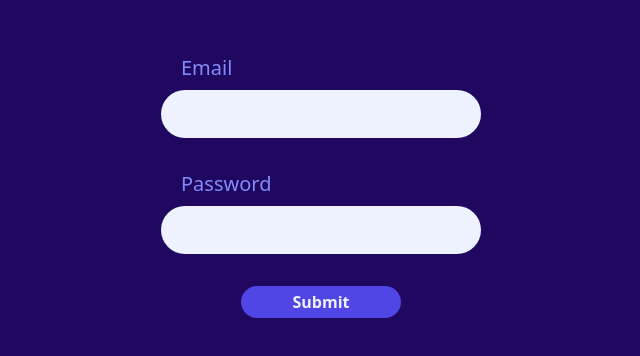
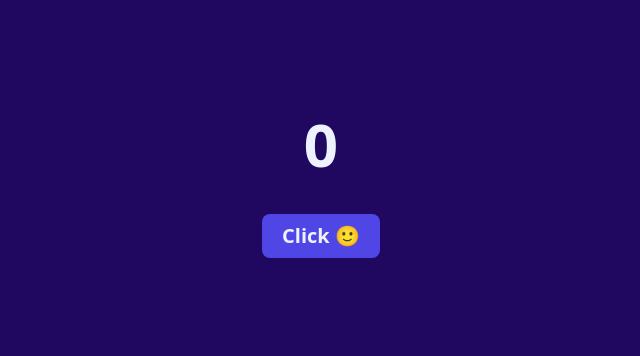
Before and after one commit to dipsingha360/hook, a React (Vite) app: page / in a window 1280 px wide. Shown: the part 214-570 px from the top of the page, without its empty margins (319-959 px from the left). Built offline with nearby package versions, Linux system fonts and the light colour scheme.

Commit message:
UseEffect hook

```diff
--- a/src/App.jsx
+++ b/src/App.jsx
@@ -3,6 +3,7 @@ import ShortCircuit from "./components/ShortCircuit";
 import UseStateArray from "./components/UseStateArray";
 import UseStateObj from "./components/UseStateObj";
 import BasicForm from "./components/forms/BasicForm";
+import FirstUseEffects from "./components/useEffects/FirstUseEffects";
 
 function App() {
   return (
@@ -11,7 +12,8 @@ function App() {
       {/* <UseStateArray /> */}
       {/* <UseStateObj /> */}
       {/* <ShortCircuit /> */}
-      <BasicForm />
+      {/* <BasicForm /> */}
+      <FirstUseEffects />
     </div>
   );
 }
--- /dev/null
+++ b/src/components/useEffects/FirstUseEffects.jsx
@@ -0,0 +1,31 @@
+import React, { useEffect, useState } from "react";
+
+function FirstUseEffects() {
+  const [count, setCount] = useState(0);
+
+  useEffect(() => {
+    document.title = `Chats ${count > 0 ? `(${count})` : ""}`;
+    console.log("Hello UseEffects");
+    // count > 0
+    //   ? (document.title = `Chats (${count})`)
+    //   : (document.title = `Chats`);
+  }, [count]);
+
+  const countHandler = () => {
+    setCount(count + 1);
+  };
+
+  return (
+    <div className="text-indigo-50 flex flex-col gap-10 h-screen justify-center items-center">
+      <h1 className="text-6xl font-semibold"> {count}</h1>
+      <button
+        className="bg-indigo-600 px-5 py-2 rounded-lg hover:bg-indigo-500 duration-300 font-semibold text-xl"
+        onClick={countHandler}
+      >
+        Click 🙂
+      </button>
+    </div>
+  );
+}
+
+export default FirstUseEffects;
```
